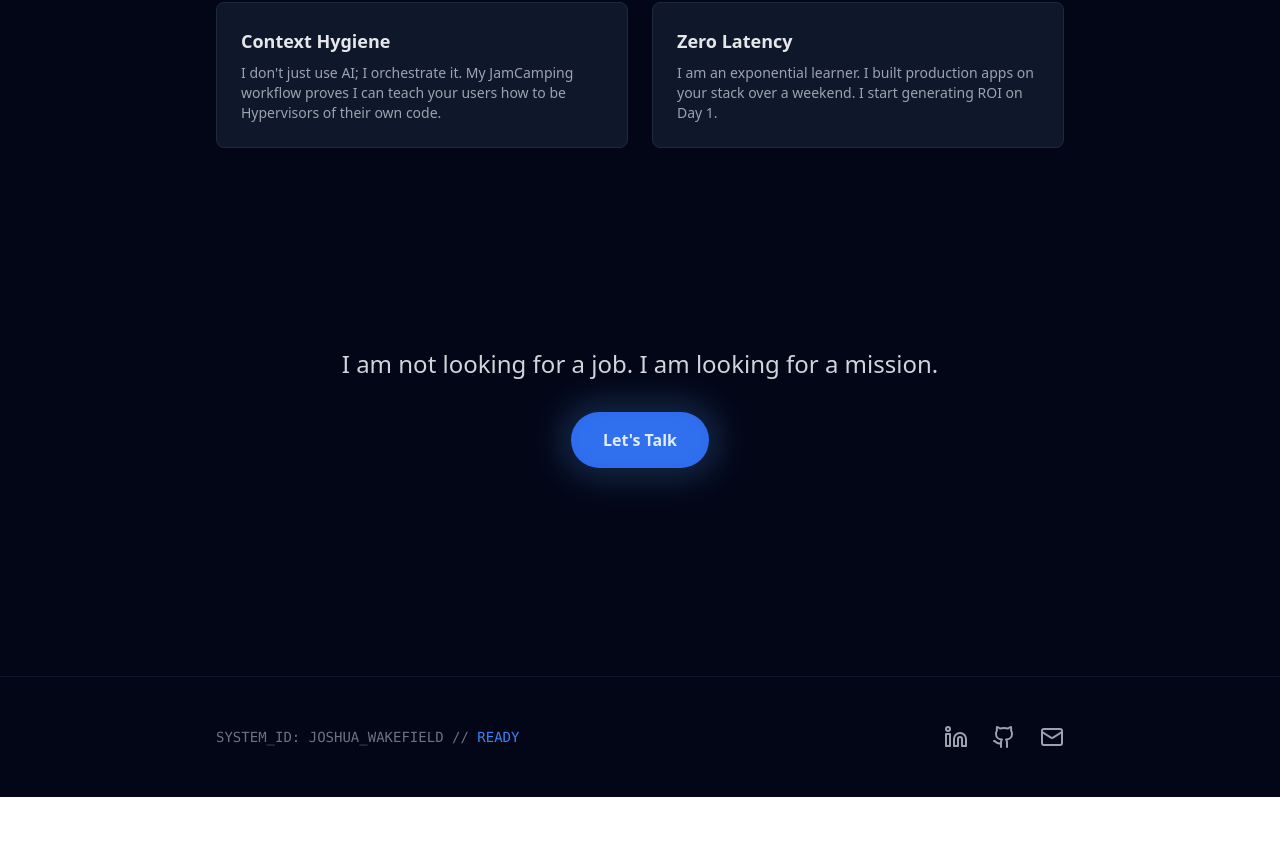
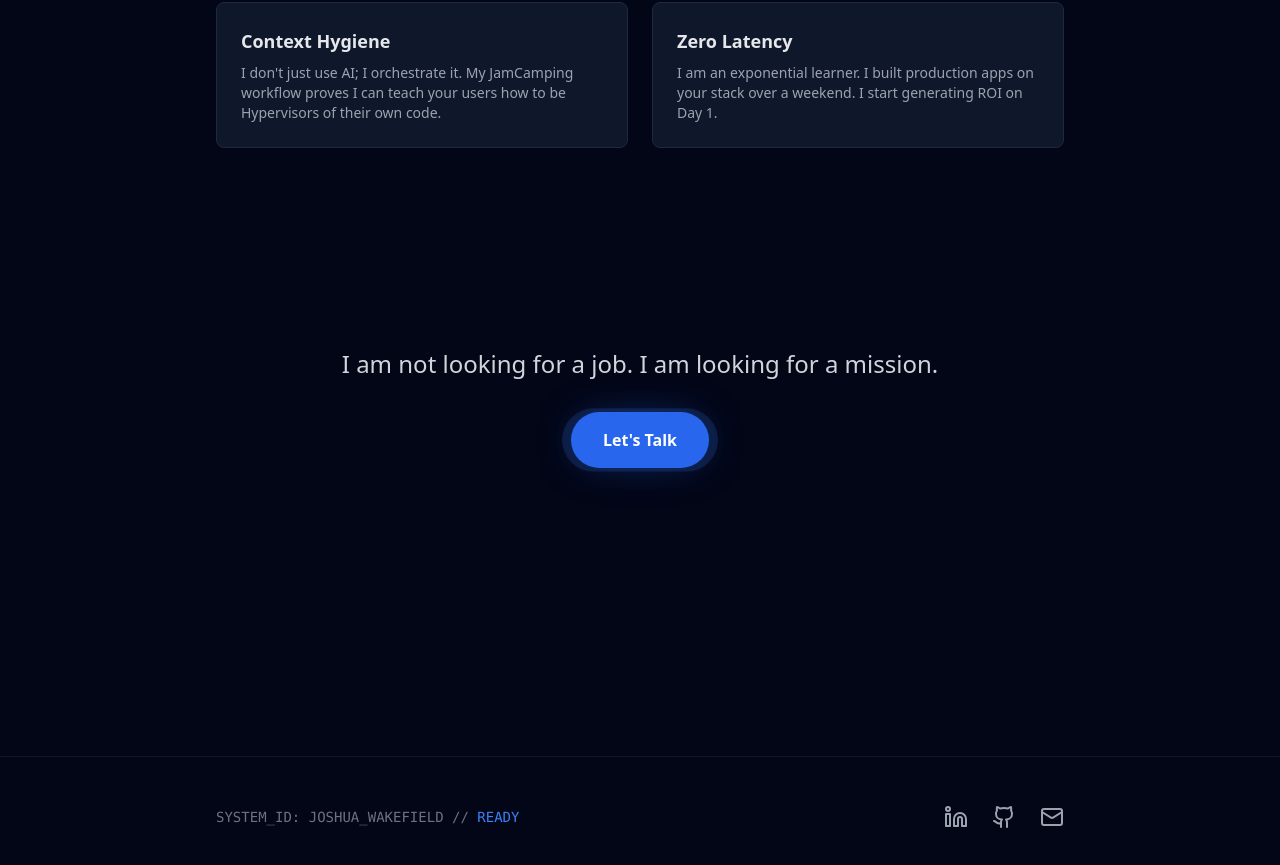
Before and after one commit to joshuawakefield/WhyJosh, a React (Vite) app: page / in a window 1280 px wide. Shown: the part 2440-3305 px from the top of the page. Before the commit the page ends 3237 px from the top, so only its background shows below. Built offline with nearby package versions, Linux system fonts and the light colour scheme.

Commit message:
Updated App.tsx

```diff
--- a/src/App.tsx
+++ b/src/App.tsx
@@ -343,17 +343,25 @@ function App() {
         </section>
 
         {/* Call to Action */}
-        <section className="text-center space-y-8 pt-10">
+        <section className="text-center space-y-8 pt-10 pb-20">
           <p className="text-2xl text-gray-300 font-light">
             I am not looking for a job. I am looking for a mission.
           </p>
           <div className="flex justify-center">
              <a
                href="mailto:joshua.wakefield@gmail.com"
-               className={`group relative inline-flex items-center justify-center px-8 py-4 font-bold text-white transition-all duration-200 font-lg rounded-full focus:outline-none focus:ring-2 focus:ring-offset-2 hover:bg-opacity-90 ${highVibe ? 'bg-fuchsia-600 focus:ring-fuchsia-600' : 'bg-blue-600 focus:ring-blue-600'}`}
+               className={`group relative inline-flex items-center justify-center px-8 py-4 font-bold text-white transition-all duration-200 font-lg rounded-full focus:outline-none focus:ring-2 focus:ring-offset-2 hover:scale-105 ${highVibe ? 'bg-fuchsia-600 focus:ring-fuchsia-600 shadow-[0_0_40px_-10px_rgba(217,70,239,0.5)]' : 'bg-blue-600 focus:ring-blue-600 shadow-[0_0_40px_-10px_rgba(37,99,235,0.5)]'}`}
              >
-              Let's Talk
-              <div className={`absolute -inset-3 rounded-full opacity-20 group-hover:opacity-40 blur-lg transition-opacity duration-200 ${highVibe ? 'bg-fuchsia-400' : 'bg-blue-400'}`} />
+              <span className="relative z-10">Let's Talk</span>
+
+              {/* Hardware Accelerated Glow Layer - Moved behind text and fixed for iOS */}
+              <div
+                className={`absolute -inset-1 rounded-full opacity-0 group-hover:opacity-100 transition-opacity duration-300 blur-xl ${highVibe ? 'bg-fuchsia-400' : 'bg-blue-400'}`}
+                style={{ transform: 'translateZ(0)' }} // Force GPU acceleration for smooth iOS rendering
+              />
+
+              {/* Subtle pulsing ring animation for "Lit Up" state */}
+              <div className={`absolute -inset-0 rounded-full animate-ping opacity-20 ${highVibe ? 'bg-fuchsia-500' : 'bg-blue-500'}`} style={{ animationDuration: '3s' }}></div>
             </a>
           </div>
         </section>
```
